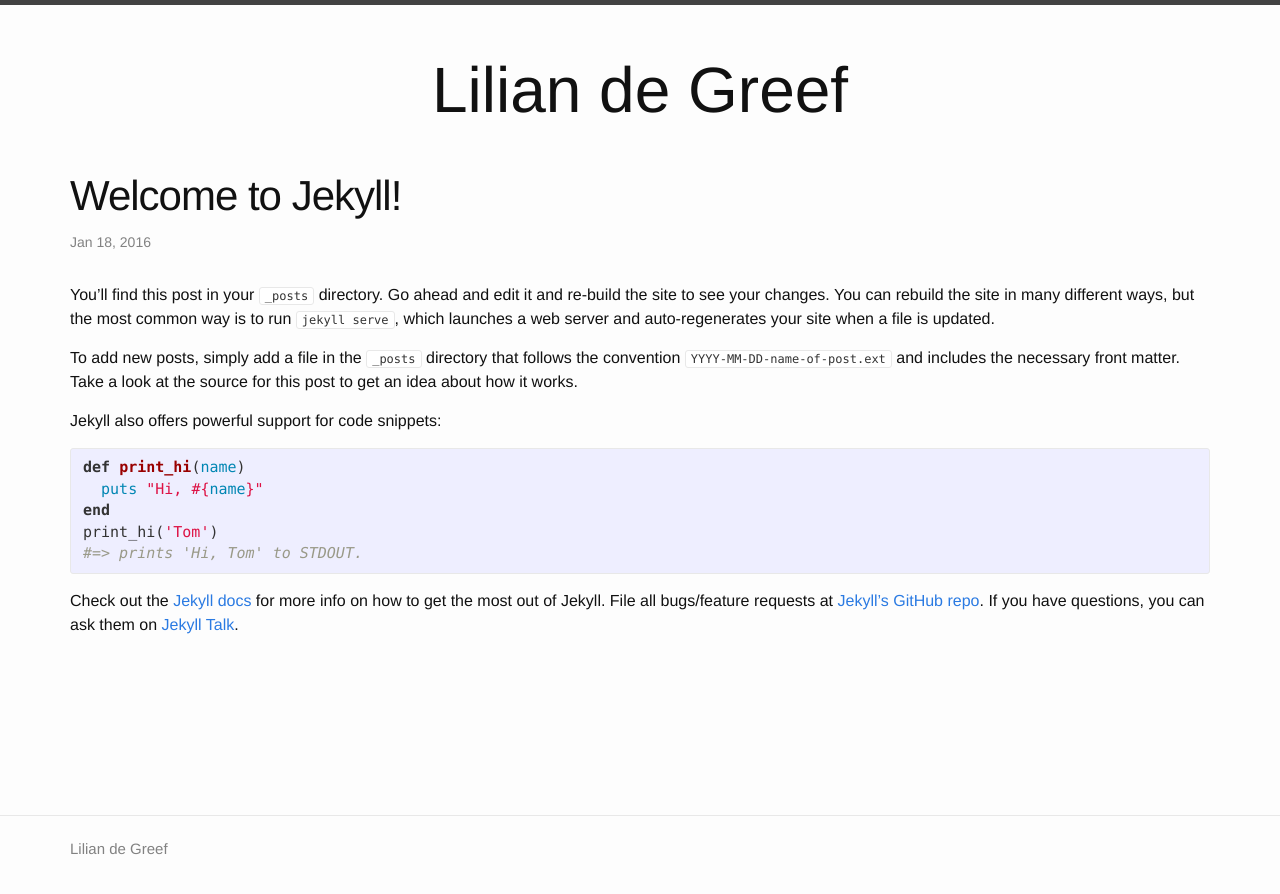
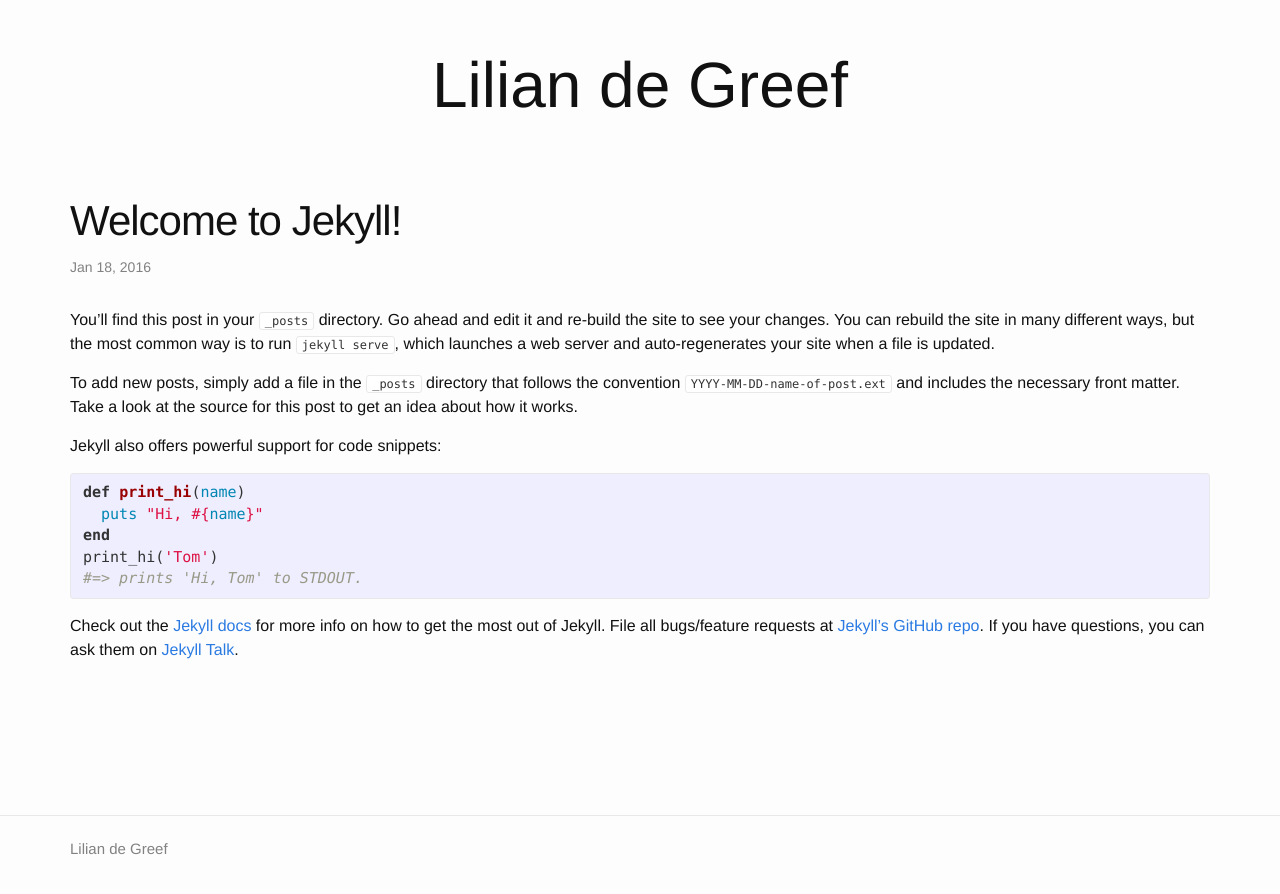
Before and after one commit to ldegreef/ewhitmire.github.io, a Jekyll site: the page built from _posts/2016-01-18-welcome-to-jekyll.markdown, in a window 1280 px wide. Shown: the top 894 px of the page. Built offline with Jekyll 4.4.1, drawn with Linux system fonts in a browser that asks for light colours.

Commit message:
Removed weird bar at top, increased spacing before section headings

```diff
--- a/_includes/title.html
+++ b/_includes/title.html
@@ -1,8 +1,5 @@
-<header class="site-header">
-
-    <div class="wrapper">
-        <div class="title">
-            <h1> Lilian de Greef </h1>
-        </div>
+<header>
+    <div class="title">
+        <h1> Lilian de Greef </h1>
     </div>
 </header>
--- a/_sass/_layout.scss
+++ b/_sass/_layout.scss
@@ -129,6 +129,7 @@
  * Posts
  */
 .post-header {
+    margin-top: $spacing-unit;
     margin-bottom: $spacing-unit;
 }
 
```
